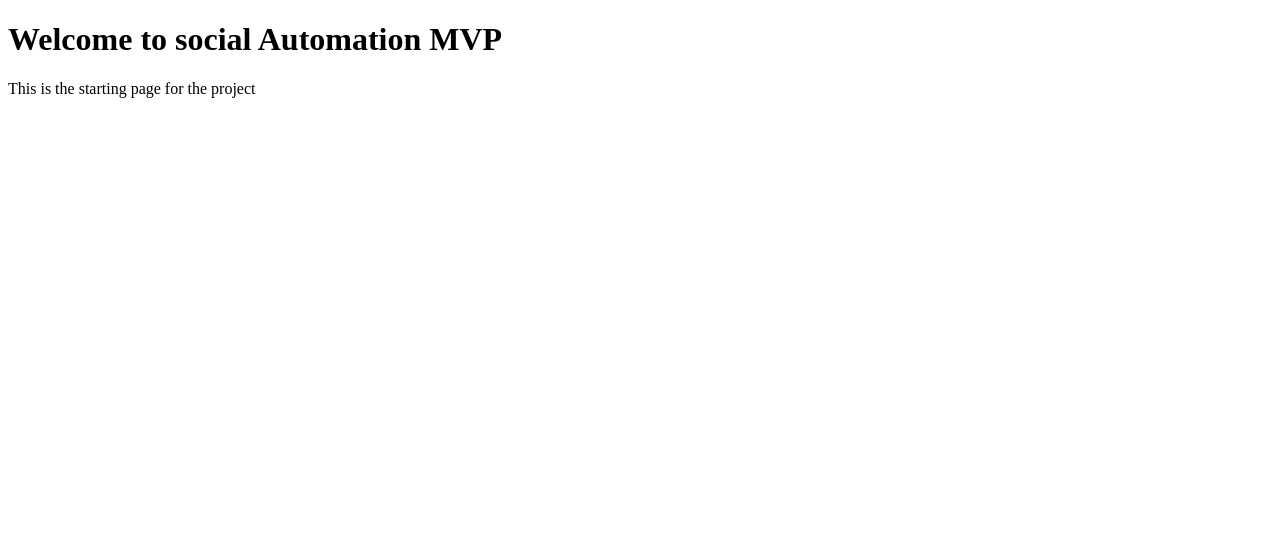
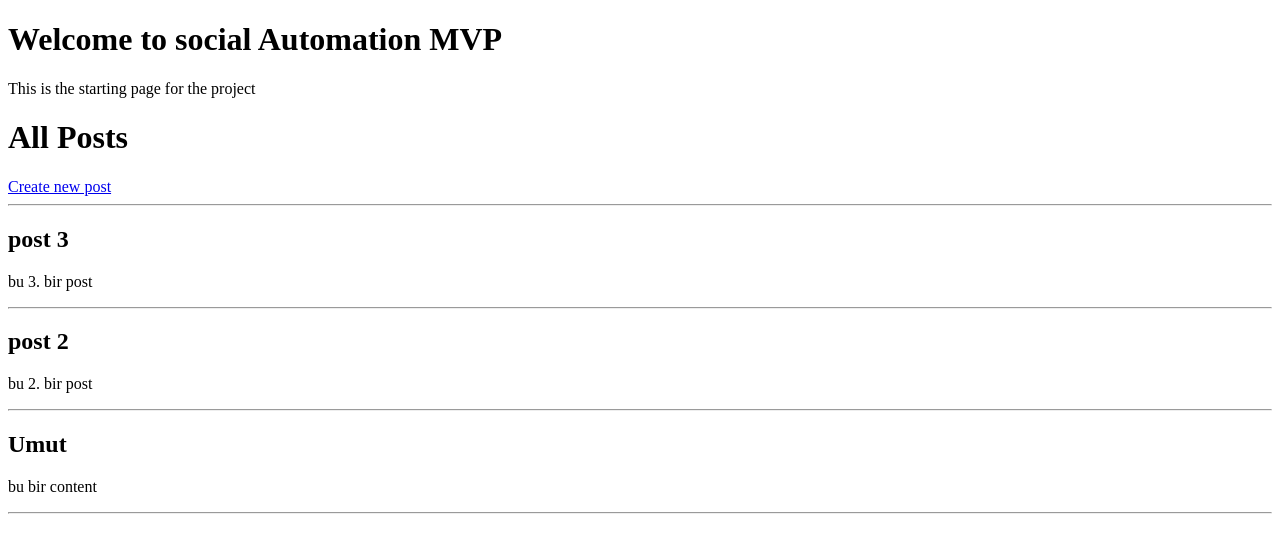
Before and after one commit to src-Umut/social-automation, a Flask app: page / in a window 1280 px wide. Shown: the top 553 px of the page. Run offline with Flask 3, Linux system fonts and the light colour scheme; data comes from the database, SQL or seed files in the repository; both versions use the stored data as it was after the commit.

Commit message:
Add form validation and error handling for new posts
- Implemented server-side validation for the 'new post' form: ensures title and content are not empty
- Added try/except block to catch database errors and display them as messages
- Updated new_post.html template to show error messages dynamically
- Ensures smoother user experience and prevents application crashes on invalid input

```diff
--- a/app.py
+++ b/app.py
@@ -25,22 +25,35 @@ init_db()
 
 @app.route("/")
 def home():
-    return render_template("index.html")
+    conn = get_db_connection()
+    posts = conn.execute("SELECT * FROM posts ORDER BY id DESC").fetchall()
+    conn.close()
+    return render_template("index.html", posts = posts)
 @app.route("/about")
 def about():
     return "<h2>About Page</h2>"
 
 @app.route("/new" , methods = ["GET" , "POST"])
 def new_post():
+
+    error = None
     if request.method == "POST":
         title = request.form["title"]
         content =  request.form["content"]
-        conn = get_db_connection()
-        conn.execute("INSERT INTO posts (title, content) VALUES (?, ?)", (title, content))
-        conn.commit()
-        conn.close()
-        return redirect(url_for("home"))
-    return render_template("new_post.html")
+
+        if not title or not content:
+            error = "Title and Content are required!"
+        else:
+            try:
+                conn = get_db_connection()
+                conn.execute("INSERT INTO posts (title , content) VALUES (? , ? )" , (title , content))
+                conn.commit()
+                conn.close()
+                return redirect(url_for("home"))
+            except Exception as e:
+                error = f"database error {e}"
+
+    return render_template("new_post.html" , error = error)
 
 
 
--- a/templates/index.html
+++ b/templates/index.html
@@ -8,5 +8,18 @@
 <body>
     <h1>Welcome to social Automation MVP</h1>
     <p>This is the starting page for the project</p>
+
+    <h1>All Posts</h1>
+    <a href="{{url_for('new_post')}}">Create new post</a>
+    <hr>
+    {% for post in posts %}
+        <div>
+            <h2>{{post.title}}</h2>
+            <p>{{post.content}}</p>
+        </div>
+        <hr>
+    {%else%}
+        <p>no posts yet</p>
+    {%endfor%}
 </body>
 </html>
```
Also changed, not shown: templates/new_post.html (+6 -2 lines), database/app.db.
